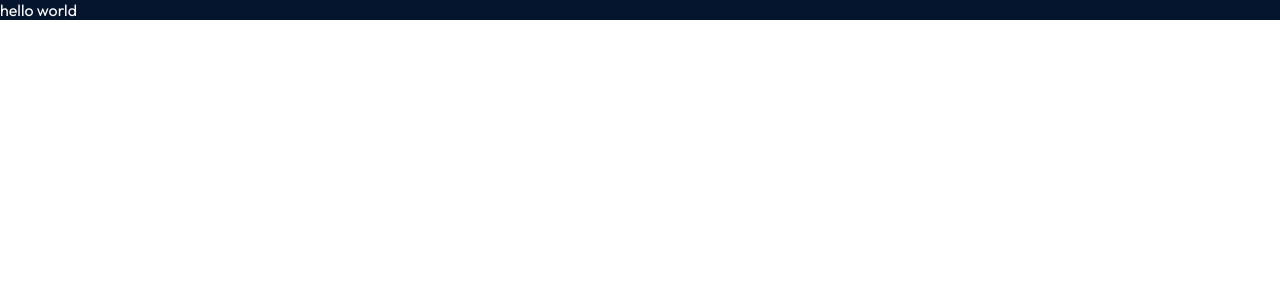
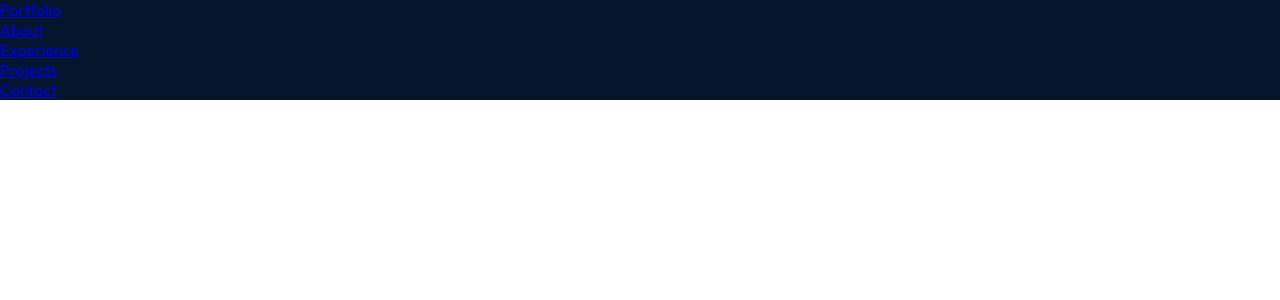
Before and after one commit to GrzegorzKopacki/newPortfolio, a React (Vite) app in the folder newPortfolio/: page / in a window 1280 px wide. Shown: the top 300 px of the page. Built offline with nearby package versions, Linux system fonts and the light colour scheme.

Commit message:
created structure for navbar

```diff
--- a/newPortfolio/src/App.jsx
+++ b/newPortfolio/src/App.jsx
@@ -1,7 +1,12 @@
 import styles from "./App.module.css";
+import { Navbar } from "./components/Navbar/navbar";
 
 function App() {
-	return <div className={styles.App}>hello world</div>;
+	return (
+		<div className={styles.App}>
+			<Navbar />
+		</div>
+	);
 }
 
 export default App;
--- a/newPortfolio/src/components/Navbar/Navbar.jsx
+++ b/newPortfolio/src/components/Navbar/Navbar.jsx
@@ -0,0 +1,23 @@
+export function Navbar() {
+	return (
+		<nav>
+			<a href="/">Portfolio</a>
+			<div>
+				<ul>
+					<li>
+						<a href="#about">About</a>
+					</li>
+					<li>
+						<a href="#experience">Experience</a>
+					</li>
+					<li>
+						<a href="#projects">Projects</a>
+					</li>
+					<li>
+						<a href="#contact">Contact</a>
+					</li>
+				</ul>
+			</div>
+		</nav>
+	);
+}
```
